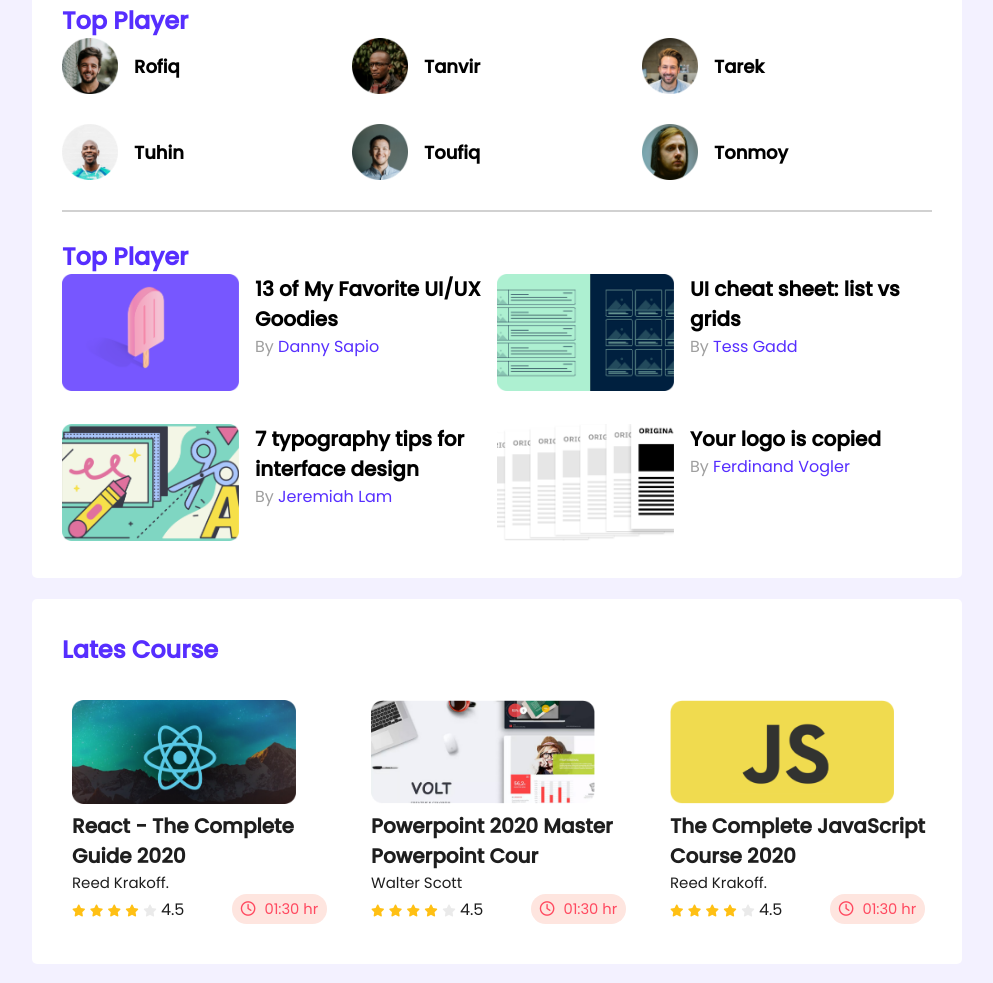
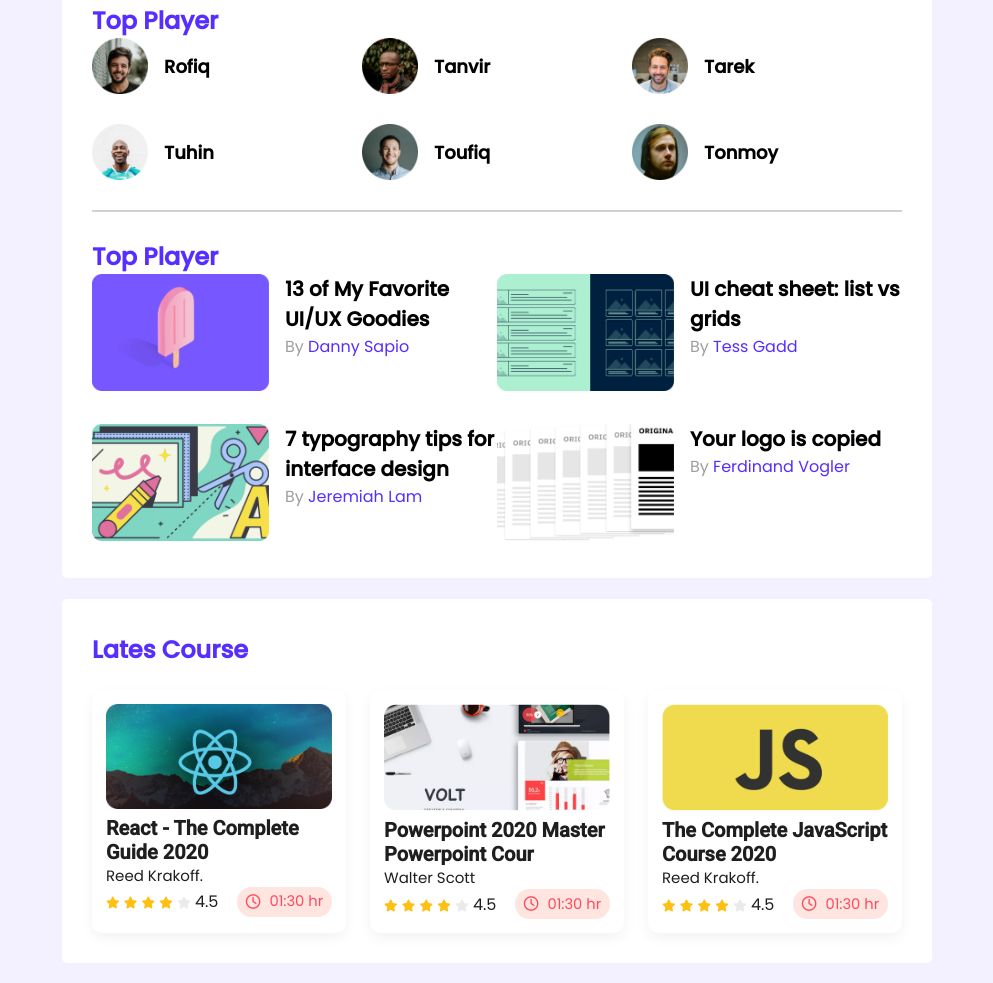
Before and after one commit to mdmahfujarrahman/landing-page, a plain HTML site: page index.html in a window 1280 px wide. Shown: the part 145-1128 px from the top of the page, without its empty margins (143-1136 px from the left). Drawn offline with Linux system fonts and the light colour scheme; a web font is replaced by a local one.

Commit message:
some css chnages

```diff
--- a/styles/style.css
+++ b/styles/style.css
@@ -1,16 +1,19 @@
 /* fonts */
 @import url("https://fonts.googleapis.com/css2?family=Montserrat&family=Open+Sans:wght@300;400&family=Poppins:wght@400;500&family=Roboto+Slab:wght@300&family=Twinkle+Star&family=Ubuntu&display=swap");
+@import url('https://fonts.googleapis.com/css2?family=Montserrat&family=Open+Sans:wght@300;400&family=Poppins:wght@400;500&family=Roboto+Slab:wght@300&family=Roboto:wght@500&family=Twinkle+Star&family=Ubuntu&display=swap');
 /* Common styles or Utilities */
 * {
     margin: 0;
     padding: 0;
-    /* box-sizing: border-box; */
+    box-sizing: border-box;
 }
+
 nav {
     height: 94px;
     background-color: #562eff;
     display: flex;
     justify-content: space-evenly;
+    transform: r;
 }
 nav li {
     list-style: none;
@@ -55,7 +58,7 @@ body {
 }
 main {
     display: flex;
-
+    margin-bottom: 20px;
     flex-direction: column;
     align-items: center;
 }
@@ -81,6 +84,7 @@ main {
     grid-template-columns: repeat(3, 1fr);
     grid-row-gap: 30px;
     /* grid-column-gap: 238px; */
+    grid-col
 }
 .player {
     display: flex;
@@ -133,11 +137,9 @@ Courses Style
 ---------------*/
 .courses {
     display: grid;
-    width: 870px;
     grid-template-columns: repeat(3, 1fr);
     grid-column-gap: 24px;
     margin-top: 23px;
-    /* padding: 24px; */
     border-radius: 5px;
 }
 .course-info {
@@ -147,25 +149,31 @@ Courses Style
 }
 .course {
     background-color: #ffffff;
-    width: 255px;
     color: #1e1e1e;
-    margin: 10px;
-    /* height: 270px; */
-    /* border-radius: 10px; */
-    /* box-shadow: 0px 5px 13px rgba(0, 0, 0, 0.05); */
+    padding: 14px;
+    border-radius: 10px;
+    display: flex;
+   flex-direction: column;
+    box-shadow: 0px 5px 13px rgba(0, 0, 0, 0.05);
+
 }
 .course-detail {
-    /* padding: 10px; */
+    display: flex;
+    flex-direction: column;
+    flex-grow: 1;
+
+
 }
 .course-title {
     font-size: 20px;
+    font-family: 'Roboto', sans-serif;
 }
 .course-author {
     font-size: 15px;
 }
 .course .courses-banner img {
-    width: 224px;
-    height: 104px;
+    width: 100%;
+    height: auto;
 }
 .fa-star {
     font-size: 12px;
```
